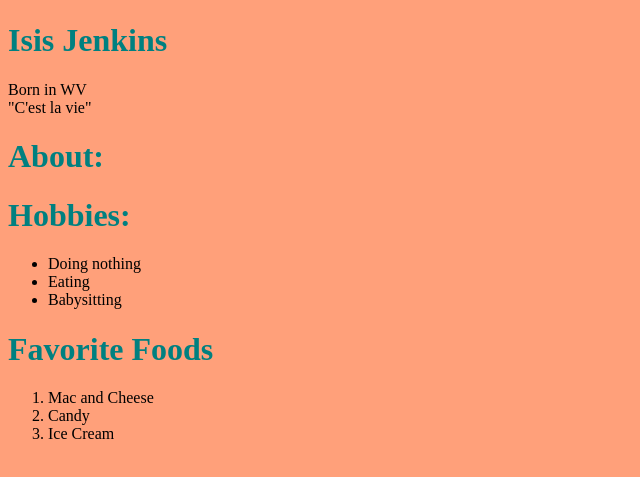
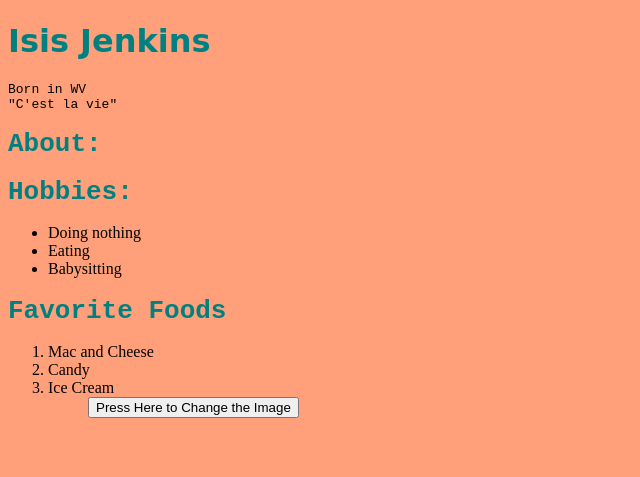
Before and after one commit to IsisJ/WebDesign, a plain HTML site: page IsisWebsite.html in a window 1280 px wide. Shown: the part 311-788 px from the top of the page, without its empty margins (0-640 px from the left). Drawn offline with Linux system fonts and the light colour scheme.

Commit message:
talked about JavaScript

```diff
--- a/IsisWebsite.html
+++ b/IsisWebsite.html
@@ -1,18 +1,31 @@
 <!DOCTYPE HTML>
     <html>
         <head>
+            <script>
+            function changeImage(){
+                if(document.getElementById('Batman').getAttribute("src") === "https://i.redd.it/6mqp43t58i3z.jpg"){
+                   document.getElementById('Batman').src = 'https://i.etsystatic.com/7070980/r/il/6e8d6a/1265471719/il_794xN.1265471719_h4ps.jpg'
+                }
+                if(document.getElementById('Batman').src == 'https://i.etsystatic.com/7070980/r/il/6e8d6a/1265471719/il_794xN.1265471719_h4ps.jpg'){
+                    document.getElementById('Batman').src = 'https://i.redd.it/6mqp43t58i3z.jpg'
+                }
+                alert("changing picture")
+                alert(document.getElementById('Batman').src)
+            }
+            </script>
             <title> My Title </title>
             <link rel = "stylesheet" type = "text/css" href = "StyleIsisWebsite.css">
         </head>
         <body>
-            <img src = "https://i.redd.it/6mqp43t58i3z.jpg" alt = "Here lies an aged picture of Batman">
-            <h1 class = "my name"> Isis Jenkins</h1>
+            <img src = "https://i.redd.it/6mqp43t58i3z.jpg" id="Batman" alt = "Here lies an aged picture of Batman">
+            <h1 class = "myName"> Isis Jenkins</h1>
             <p>
                 Born in WV
                 <br>
                 "C'est la vie"
             </p>
             <h1>About: </h1>
+
             <h1>Hobbies: </h1>
             <ul>
                 <li>Doing nothing</li>
@@ -26,6 +39,7 @@
                 <li>Ice Cream</li>
             <ol>
 
+            <button type = "button"  onclick = "changeImage()">Press Here to Change the Image</button>
         </body>
 
 
--- a/StyleIsisWebsite.css
+++ b/StyleIsisWebsite.css
@@ -1,9 +1,14 @@
 h1{
-    color: teal
+    color: teal;
+    font-family: monospace;
 }
 p{
+font-family: monospace;
+}
+body{
+    background-color: lightsalmon;
+}
+.myName{
+    font-family: cursive;
 
 }
-body{
-    background-color: lightsalmon
-}
```
